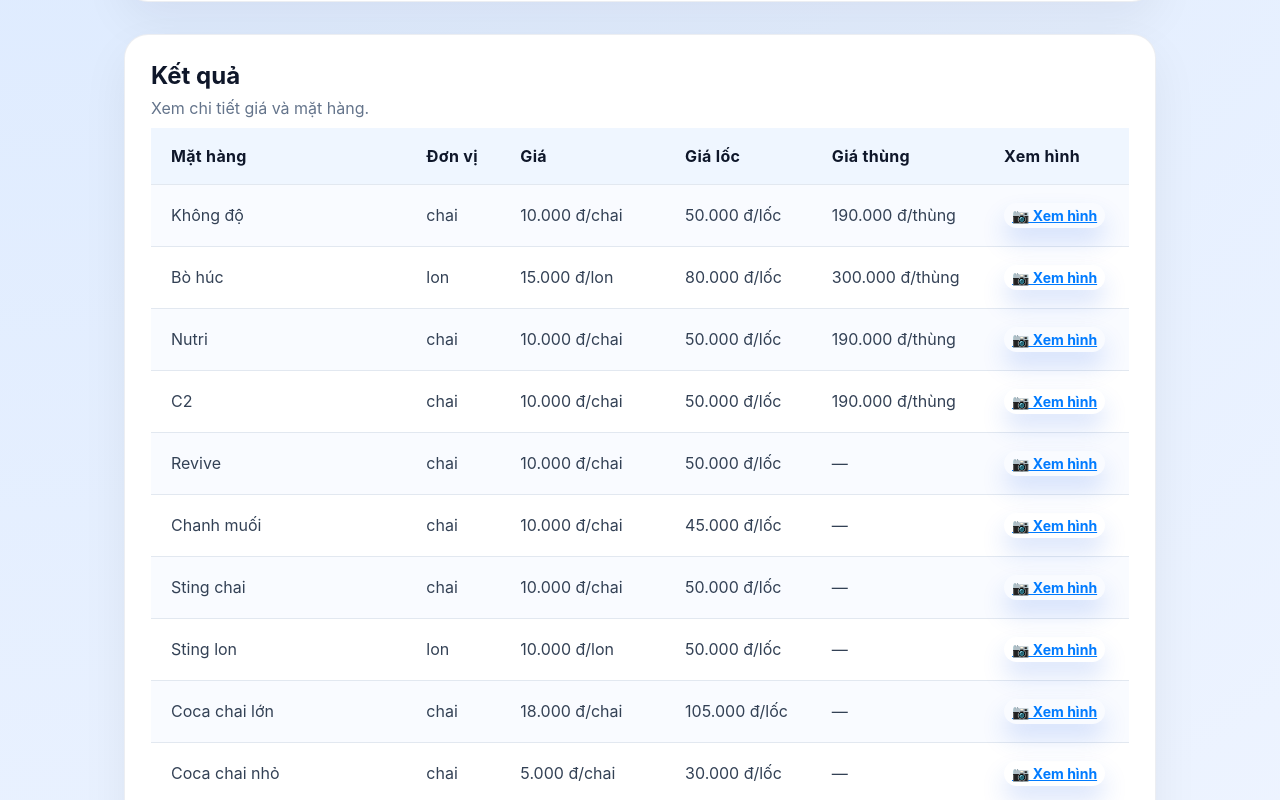
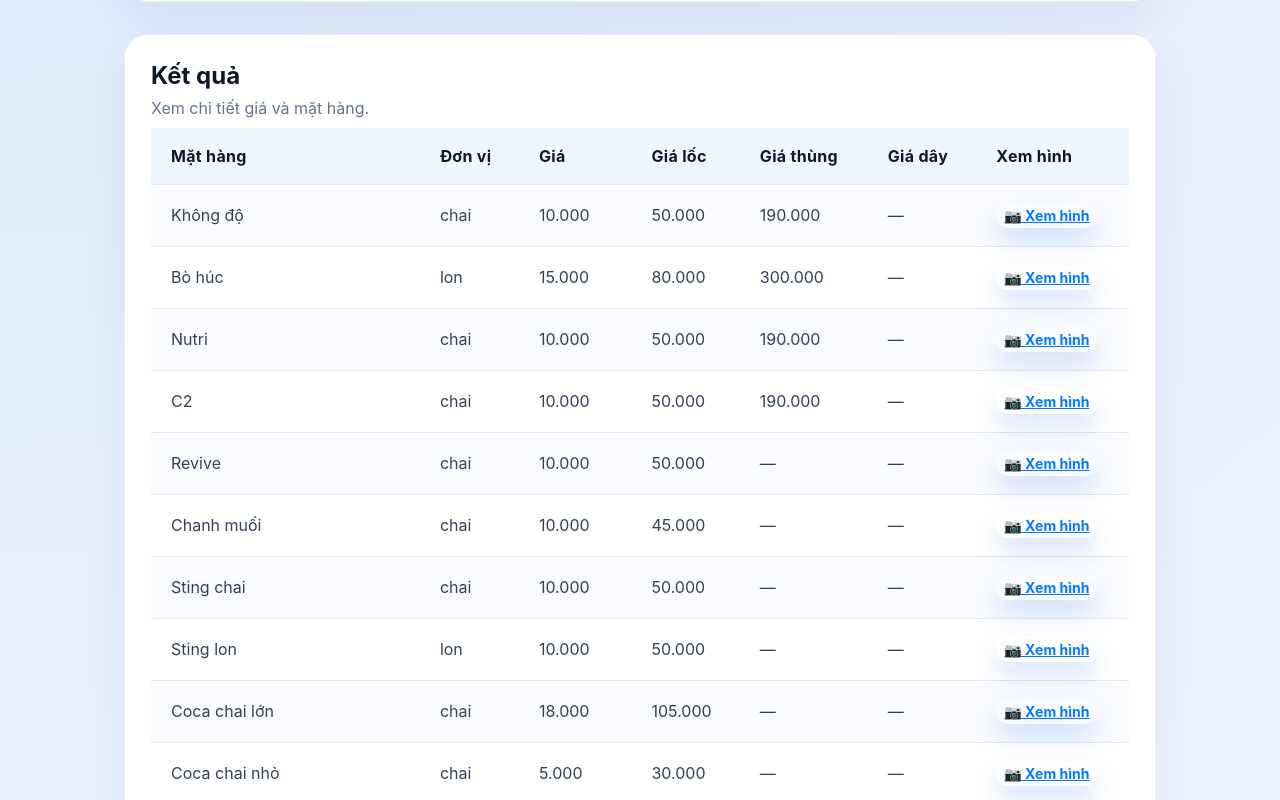
Before and after one commit to huynhducthanhtuan/tuan-dat-grocery-price-tracker, a React (Vite) app in the folder web/: page / in a window 1280 px wide. Shown: the part 960-1760 px from the top of the page. Built offline with nearby package versions, Linux system fonts and the light colour scheme.

Commit message:
Fix: show strip values

```diff
--- a/web/src/App.tsx
+++ b/web/src/App.tsx
@@ -7,7 +7,6 @@
   const normalized = unit.toLowerCase().trim();
   const map: Record<string, string> = {
     lốc: "lốc",
-    lọ: "lon",
     lon: "lon",
     chai: "chai",
     gói: "gói",
@@ -15,7 +14,7 @@
     miếng: "miếng",
     bịch: "bịch",
     thùng: "thùng",
-    c: "cái",
+    dây: "dây",
   };
 
   return map[normalized] || normalized;
@@ -42,6 +41,12 @@
       item.box !== undefined && item.box !== null && !isNaN(Number(item.box))
         ? Number(item.box)
         : undefined,
+    strip:
+      item.strip !== undefined &&
+      item.strip !== null &&
+      !isNaN(Number(item.strip))
+        ? Number(item.strip)
+        : undefined,
     image: item.image ? String(item.image) : undefined,
   };
 };
@@ -54,9 +59,9 @@
 
   const items: Item[] = [];
   const priceLineRegex =
-    /^\s*(giá|lốc)\s*[:\-]?\s*([0-9]+(?:[.,][0-9]{1,2})?)\s*(?:đ|vnd|vnđ|d|k|k?c?)(?:\s*\/\s*(chai|lon|lọ|lốc|bịch|gói|thùng|cái|c))?/i;
+    /^\s*(giá|lốc|dây)\s*[:\-]?\s*([0-9]+(?:[.,][0-9]{1,2})?)\s*(?:đ|vnd|vnđ|d|k|k?c?)(?:\s*\/\s*(chai|lon|lốc|bịch|gói|thùng|cái|dây))?/i;
   const inlinePriceRegex =
-    /([0-9]+(?:[.,][0-9]{1,2})?)\s*(?:đ|vnd|vnđ|d|k|k?c?)\s*\/\s*(chai|lon|lọ|lốc|bịch|gói|thùng|cái|c)/i;
+    /([0-9]+(?:[.,][0-9]{1,2})?)\s*(?:đ|vnd|vnđ|d|k|k?c?)\s*\/\s*(chai|lon|lốc|bịch|gói|thùng|cái|dây)/i;
 
   let currentItem: Partial<Item> = { unit: "" };
 
@@ -70,6 +75,8 @@
       unit: String(currentItem.unit || ""),
       pack: typeof currentItem.pack === "number" ? currentItem.pack : undefined,
       box: typeof currentItem.box === "number" ? currentItem.box : undefined,
+      strip:
+        typeof currentItem.strip === "number" ? currentItem.strip : undefined,
       image: currentItem.image,
     });
     currentItem = { unit: "" };
@@ -86,6 +93,9 @@
       if (label === "lốc") {
         currentItem.pack = amount;
         currentItem.unit = currentItem.unit || "lốc";
+      } else if (label === "dây") {
+        currentItem.strip = amount;
+        currentItem.unit = currentItem.unit || "dây";
       } else {
         currentItem.price = amount;
         currentItem.unit = unit || currentItem.unit || "chai";
@@ -256,6 +266,11 @@
                           Thùng: {item.box.toLocaleString("vi-VN")} đ/thùng
                         </span>
                       )}
+                      {item.strip && (
+                        <span>
+                          Dây: {item.strip.toLocaleString("vi-VN")} đ/dây
+                        </span>
+                      )}
                     </div>
                   </div>
                 </article>
@@ -356,6 +371,14 @@
                               : "—"}
                           </span>
                         </div>
+                        <div className="mobile-detail-box">
+                          <span className="mobile-detail-label">Giá Dây</span>
+                          <span className="mobile-detail-value">
+                            {item.strip
+                              ? item.strip.toLocaleString("vi-VN") + " đ"
+                              : "—"}
+                          </span>
+                        </div>
                       </div>
 
                       <button
@@ -385,6 +408,7 @@
                     <th>Giá</th>
                     <th>Giá lốc</th>
                     <th>Giá thùng</th>
+                    <th>Giá dây</th>
                     <th>Xem hình</th>
                   </tr>
                 </thead>
@@ -395,18 +419,16 @@
                       <tr key={index}>
                         <td>{item.name}</td>
                         <td>{item.unit || "—"}</td>
+                        <td>{item.price.toLocaleString("vi-VN")}</td>
                         <td>
-                          {item.price.toLocaleString("vi-VN")} đ/
-                          {item.unit || "sp"}
+                          {item.pack ? item.pack?.toLocaleString("vi-VN") : "—"}
                         </td>
                         <td>
-                          {item.pack
-                            ? item.pack?.toLocaleString("vi-VN") + " đ/lốc"
-                            : "—"}
+                          {item.box ? item.box?.toLocaleString("vi-VN") : "—"}
                         </td>
                         <td>
-                          {item.box
-                            ? item.box?.toLocaleString("vi-VN") + " đ/thùng"
+                          {item.strip
+                            ? item.strip?.toLocaleString("vi-VN")
                             : "—"}
                         </td>
                         <td>
--- a/web/src/models/Item.ts
+++ b/web/src/models/Item.ts
@@ -4,5 +4,6 @@
   unit: string;
   pack?: number;
   box?: number;
+  strip?: number;
   image?: string;
 };
```
